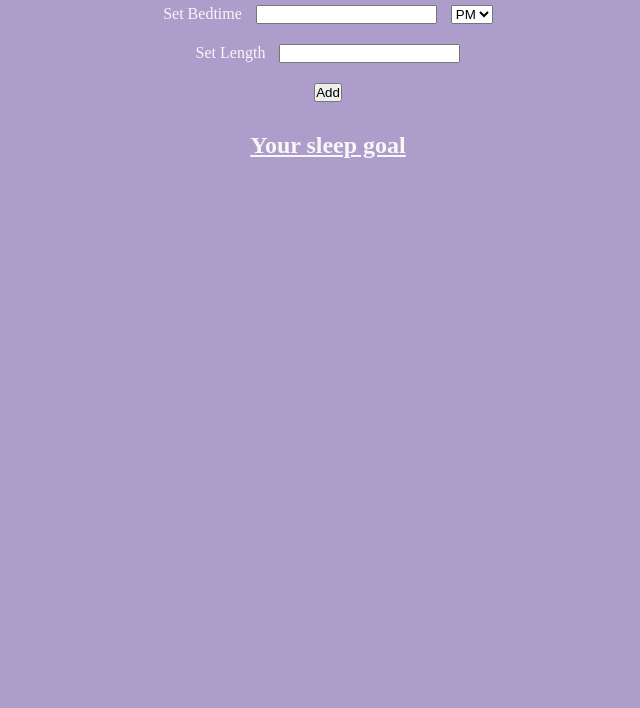
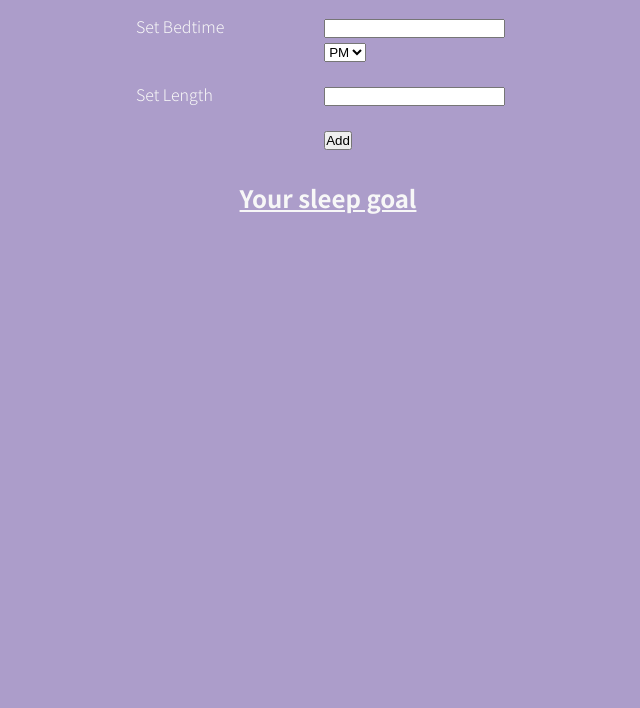
Before and after one commit to rtambunt/sleep-tracker-app-js, a plain HTML site: page index.html in a window 1280 px wide. Shown: the part 92-800 px from the top of the page, without its empty margins (312-952 px from the left). Drawn offline with Linux system fonts and the light colour scheme.

Commit message:
Align bedtime and length

```diff
--- a/index.html
+++ b/index.html
@@ -4,13 +4,24 @@
     <meta charset="UTF-8" />
     <meta name="viewport" content="width=device-width, initial-scale=1.0" />
     <title>Sleep Tracker</title>
+    <link rel="preconnect" href="https://fonts.gstatic.com" />
+    <link
+      href="https://fonts.googleapis.com/css2?family=Noto+Sans+JP:wght@300;400;500;700&display=swap"
+      rel="stylesheet"
+    />
     <link rel="stylesheet" href="style.css" />
   </head>
   <body>
     <div class="content">
       <div class="row">
         <h1>Sleep Tracker</h1>
+      </div>
+      <div class="input">
+        <div class="row clearfix">
+          <div class="col span-1-of-2">
             <label for="set-bedtime">Set Bedtime</label>
+          </div>
+          <div class="col span-1-of-2">
             <input type="text" name="set-bedtime" class="bedtime" />
             <label for="am-pm"></label>
             <select name="am-pm" id="am-pm">
@@ -18,12 +29,27 @@
               <option value="pm" selected="selected">PM</option>
             </select>
           </div>
-      <div class="row">
+        </div>
+        <div class="row clearfix">
+          <div class="col span-1-of-2">
             <label for="set-length">Set Length</label>
+          </div>
+          <div class="col span-1-of-2">
             <input type="text" name="set-length" class="length" />
           </div>
-      <button class="btn-add">Add</button>
+        </div>
+        <div class="row clearfix">
+          <div class="col span-1-of-2">
+            <label for="btn-add"></label>
+          </div>
+          <div class="col span-1-of-2">
+            <input type="button" class="btn btn-add" id="btn-add" value="Add" />
+          </div>
+        </div>
+      </div>
+      <div class="row">
         <h2><u>Your sleep goal</u></h2>
+      </div>
       <p class="goal-display"></p>
     </div>
     <script src="main.js"></script>
--- a/main.js
+++ b/main.js
@@ -31,5 +31,5 @@ btnAdd.addEventListener('click', function () {
   //   const wakeUpTime =
   //     bedtime + sleepLength > 12 ? bedtime + sleepLength - 12 : bedtime + sleepLength;
 
-  goalDisplay.textContent = `Your sleep goal is to sleep at ${bedtime}${ampmValueStart} and wake up at ${wakeUpTime}${ampmValue} for a total of ${sleepLength} hrs rest!`;
+  goalDisplay.textContent = `Your goal is to sleep at ${bedtime}${ampmValueStart} and wake up at ${wakeUpTime}${ampmValue} for a total of ${sleepLength} hrs rest tonight!`;
 });
--- a/style.css
+++ b/style.css
@@ -6,6 +6,10 @@ Silver: #f3e6e3
 Gray/Blue: #dbe3e5
 Tan: #d3c09a
 */
+
+/* ----------------------- */
+/* Basic Setup */
+/* ----------------------- */
 
 * {
   margin: 0;
@@ -16,25 +20,84 @@ Tan: #d3c09a
 body {
   background-color: #ac9dca;
   color: rgb(247, 247, 247);
+  font-family: 'Noto Sans JP', Arial, Helvetica, sans-serif;
+  font-weight: 300;
+  text-rendering: optimizeLegibility;
 }
 
-h1 {
-  margin: 30px;
+.clearfix {
+  zoom: 1;
+}
+.clearfix::after {
+  content: '';
+  clear: both;
+  display: block;
 }
 
-h2 {
-  margin-top: 30px;
-}
+/* ----------------------- */
+/* Reusable Components */
+/* ----------------------- */
 
 label {
   margin-right: 10px;
 }
 
-.content {
+p {
   text-align: center;
 }
 
+/* --- Headings --- */
+
+h1 {
+  margin: 30px;
+  text-align: center;
+}
+
+h2 {
+  margin-top: 30px;
+  text-align: center;
+}
+
+/* --- Buttons --- */
+
+/* --- Grid --- */
+
 .row {
   display: block;
-  margin: 20px 0;
+  margin: 20px auto;
+  max-width: 1140px;
 }
+
+.col {
+  display: block;
+  float: left;
+}
+
+/* .span-1-of-3 {
+  width: 32.26%;
+}
+
+.span-2-of-3 {
+  width: 66.13%;
+} */
+
+.span-1-of-2 {
+  width: 49%;
+}
+
+/* ----------------------- */
+/* Misc */
+/* ----------------------- */
+
+.goal-display {
+  margin-top: 30px;
+}
+
+.input {
+  width: 30%;
+  margin: auto;
+}
+
+.btn-add {
+  text-align: center;
+}
```
Lines whose indentation alone changed are shown as unchanged.
